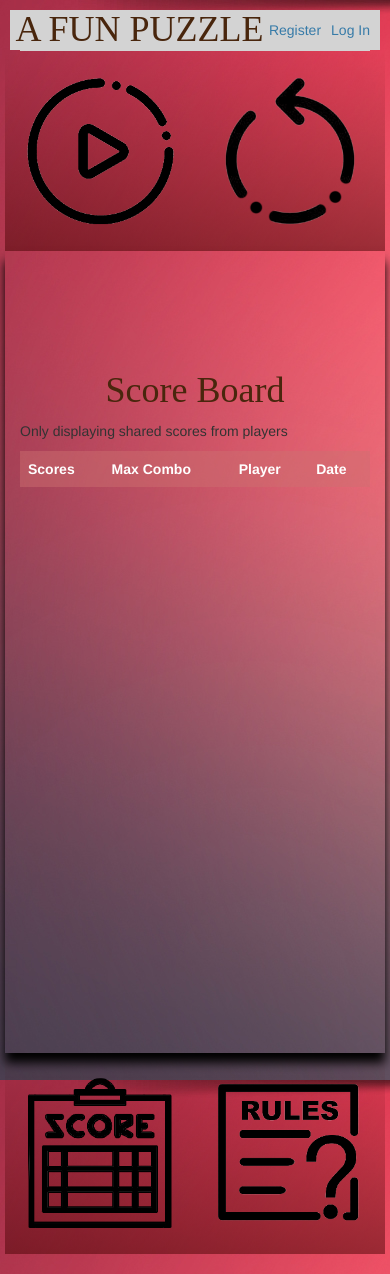
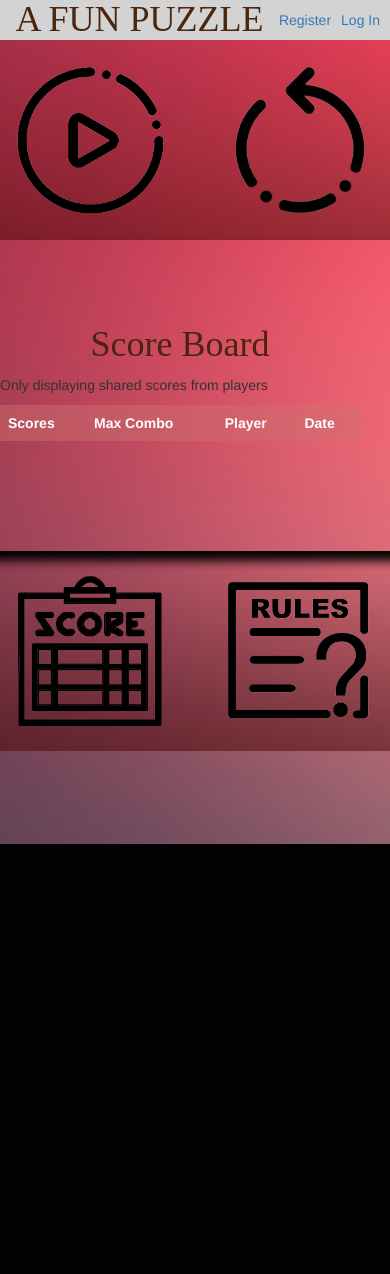
Before and after one commit to 23270983Ke912/CITS5505Project2, a Flask app: page /score in a window 390 px wide. After the commit the page ends 844 px from the top, so only its background shows below. Run offline with Flask 2, Linux system fonts and the light colour scheme; data that the repository does not hold is empty; some libraries are stand-ins or nearby versions.

Commit message:
updated css

```diff
--- a/flaskapptest/flaskapp/db.py
+++ b/flaskapptest/flaskapp/db.py
@@ -79,3 +79,4 @@ def init_db_command_test():
 def init_app(app):
     app.teardown_appcontext(close_db)
     app.cli.add_command(init_db_command)
+    app.cli.add_command(init_db_command_test)
--- a/flaskapptest/flaskapp/play.py
+++ b/flaskapptest/flaskapp/play.py
@@ -105,10 +105,10 @@ def score():
         playerid = request.form['playerid']
         error = None
 
-        if not score:
-            error = 'Score is required.'
-        elif not maxcombo:
-            error = 'Maxcombo is required.'
+        if not score or not score.isnumeric() :
+            error = 'Score is required. Or enter a positive number'
+        elif not maxcombo or not maxcombo.isnumeric():
+            error = 'Maxcombo is required. Or enter a positive number'
         elif not playerid:
             error = 'Player is required.'
 
--- a/flaskapptest/flaskapp/static/css/style.css
+++ b/flaskapptest/flaskapp/static/css/style.css
@@ -1,7 +1,6 @@
 html {
     font-family: sans-serif;
     background: #000000;
-    padding: 1rem;
     background-image: url("pics/background.jpg");
 
 }
@@ -23,7 +22,7 @@ body {
 .gamediv{
     padding-top: 110px;
     overflow: auto;
-    height: 95vh;
+    height: 96vh;
     display: flex;
     display: -webkit-flex;
     transition: 0.3s;
@@ -34,7 +33,7 @@ body {
   }
 
 .centerdiv{
-    height: 95vh;
+    height: 96vh;
     display: flex;
     justify-content: center;
     background: linear-gradient(rgba(0, 0, 0, 0.0), rgba(72, 2, 2, 0.5));
@@ -66,9 +65,14 @@ body {
 	}
     .gamediv{
         margin-top: 0vh;
+        padding-top: 75px;
+        height: auto;
     }
     .centerdiv{
         height: auto;
+    }
+    table{
+        width: 400px;
     }
 }
 
@@ -129,7 +133,6 @@ table {
 .rulestext{
     padding-left: 15px;
     padding-right: 15px;
-
 }
 
 h1 {
@@ -140,21 +143,13 @@ h1 {
     margin: 1rem 0;
 }
 
-a {
-    color: #377ba8;
-}
-
-hr {
-    border: none;
-    border-top: 1px solid lightgray;
-}
-
 nav {
     width: 100%;
     background: lightgray;
     display: flex;
     align-items: center;
     padding: 0 0.5rem;
+    min-height: 4vh;
 }
 
 nav h1 {
@@ -181,21 +176,6 @@ header .action {
     padding: 0.5rem;
 }
 
-.content {
-    padding: 0 1rem 1rem;
-}
-
-.content>header {
-    border-bottom: 1px solid lightgray;
-    display: flex;
-    align-items: flex-end;
-}
-
-.content>header h1 {
-    flex: auto;
-    margin: 1rem 0 0.25rem 0;
-}
-
 #btndiv button{
     background-color: #ffc8c6;
     border: none;
@@ -215,31 +195,6 @@ header .action {
     border: 1px solid #a83737;
 }
 
-.content:last-child {
-    margin-bottom: 0;
-}
-
-.content form {
-    margin: 1em 0;
-    display: flex;
-    flex-direction: column;
-}
-
-.content label {
-    font-weight: bold;
-    margin-bottom: 0.5em;
-}
-
-.content input,
-.content textarea {
-    margin-bottom: 1em;
-}
-
-.content textarea {
-    min-height: 12em;
-    resize: vertical;
-}
-
 input.danger {
     color: #cc2f2e;
 }
--- a/flaskapptest/flaskapp/templates/base.html
+++ b/flaskapptest/flaskapp/templates/base.html
@@ -14,6 +14,7 @@
   <h1>A FUN PUZZLE</h1>
   <ul>
     {% if g.user %}
+      <li><span>Welcome, </span></li>
       <li><span>{{ g.user['username'] }}</span>
       <li><a href="{{ url_for('auth.logout') }}">Log Out</a>
       {% if g.user['isadmin'] == 1 %}
--- a/flaskapptest/flaskapp/templates/play/score.html
+++ b/flaskapptest/flaskapp/templates/play/score.html
@@ -6,7 +6,7 @@
 
 {% block content %}
 
-    <div class="row">
+    <div class="row centergamediv">
       <div class="col-xs-12">
         <h1>{% block title %}Score Board {% endblock %}</h1>
       </div>
```
Also changed, not shown: flaskapptest/instance/flaskapp.sqlite.
